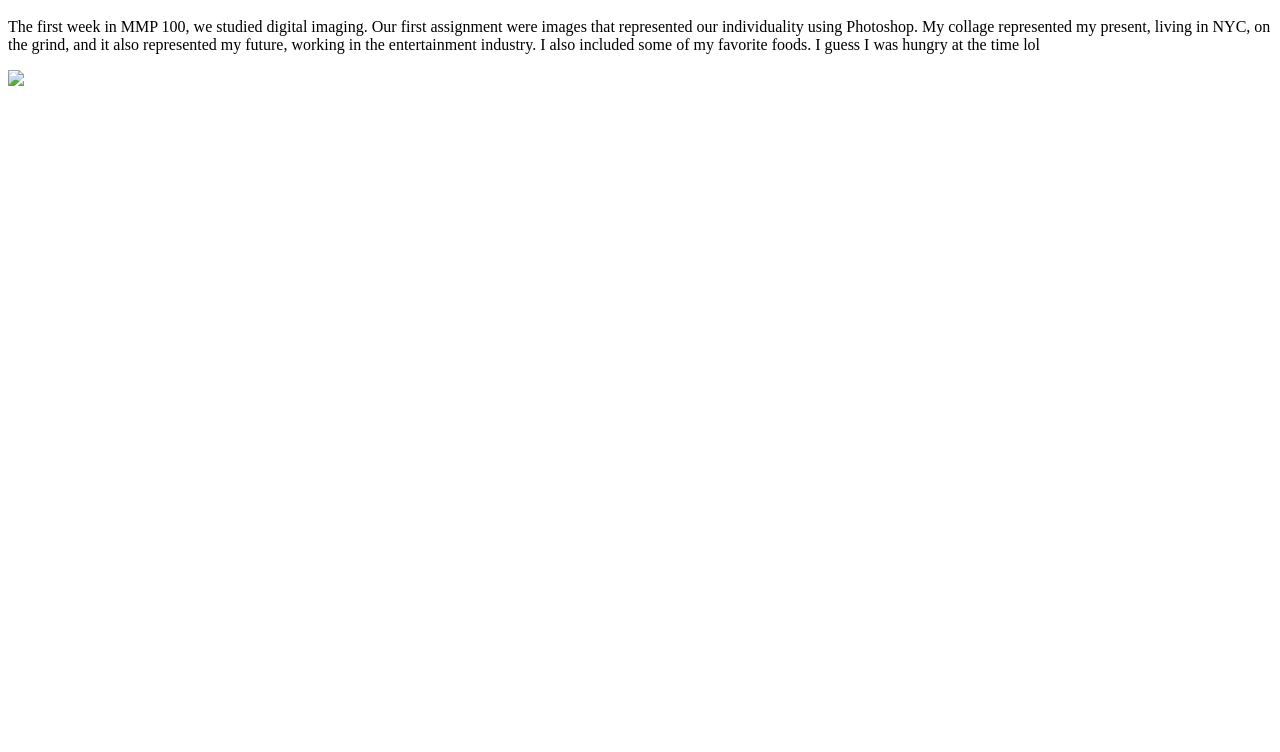
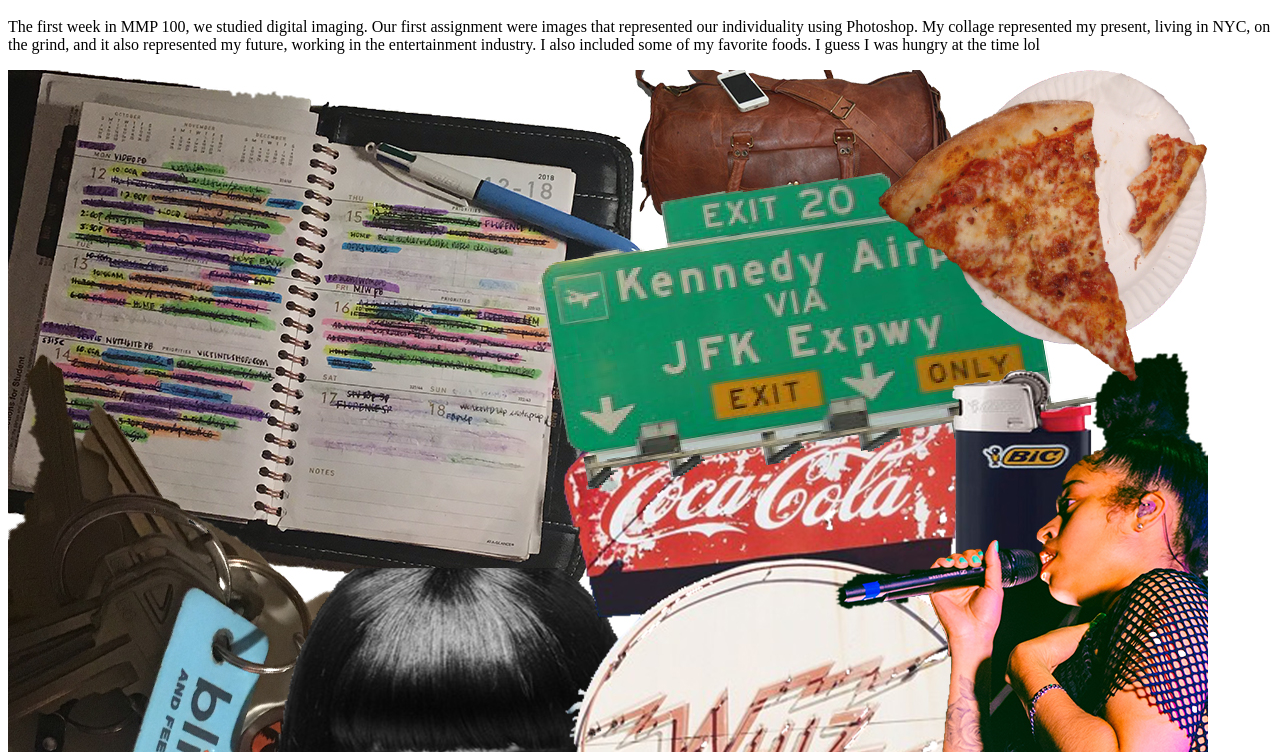
Before and after one commit to donavonjohnson49/EC1, a plain HTML site: page index.html in a window 1280 px wide. Shown: the part 48-800 px from the top of the page. Drawn offline with Linux system fonts and the light colour scheme.

Commit message:
Update index.html

```diff
--- a/index.html
+++ b/index.html
@@ -5,6 +5,6 @@
     <body>
         <h1>DIGITAL IMAGING</h1>
         <p>The first week in MMP 100, we studied digital imaging. Our first assignment were images that represented our individuality using Photoshop. My collage represented my present, living in NYC, on the grind, and it also represented my future, working in the entertainment industry. I also included some of my favorite foods. I guess I was hungry at the time lol</p>
-        <img src= RASTER%20.jpg">
+        <img src="RASTER%20.jpg">
     </body>
 </html>
```
